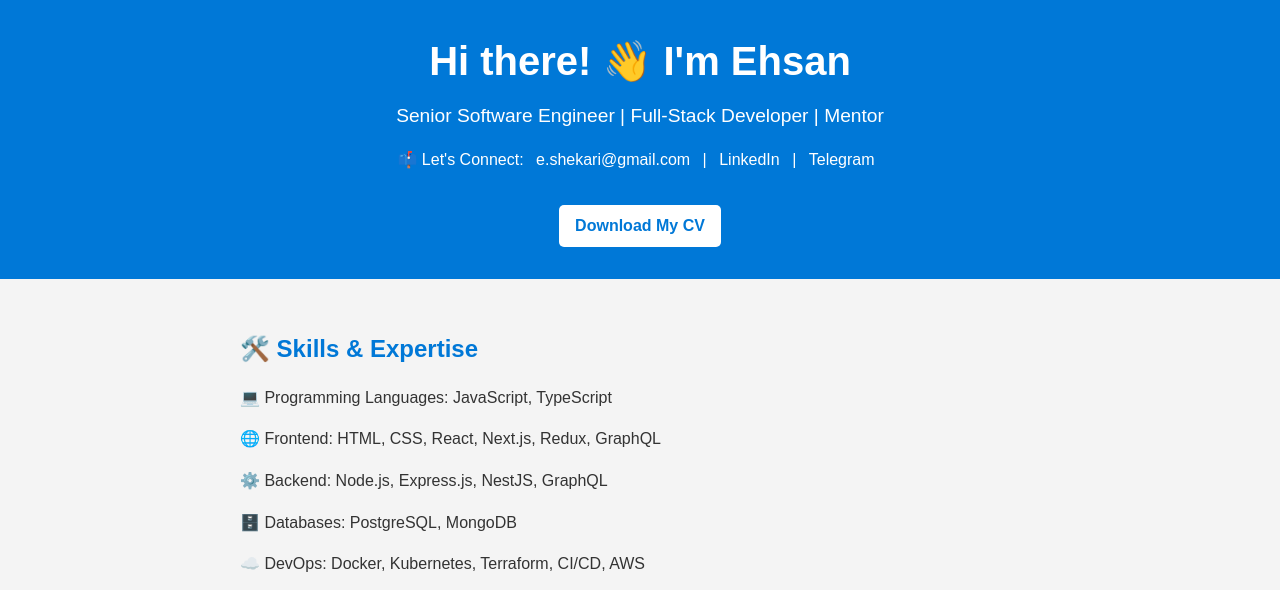
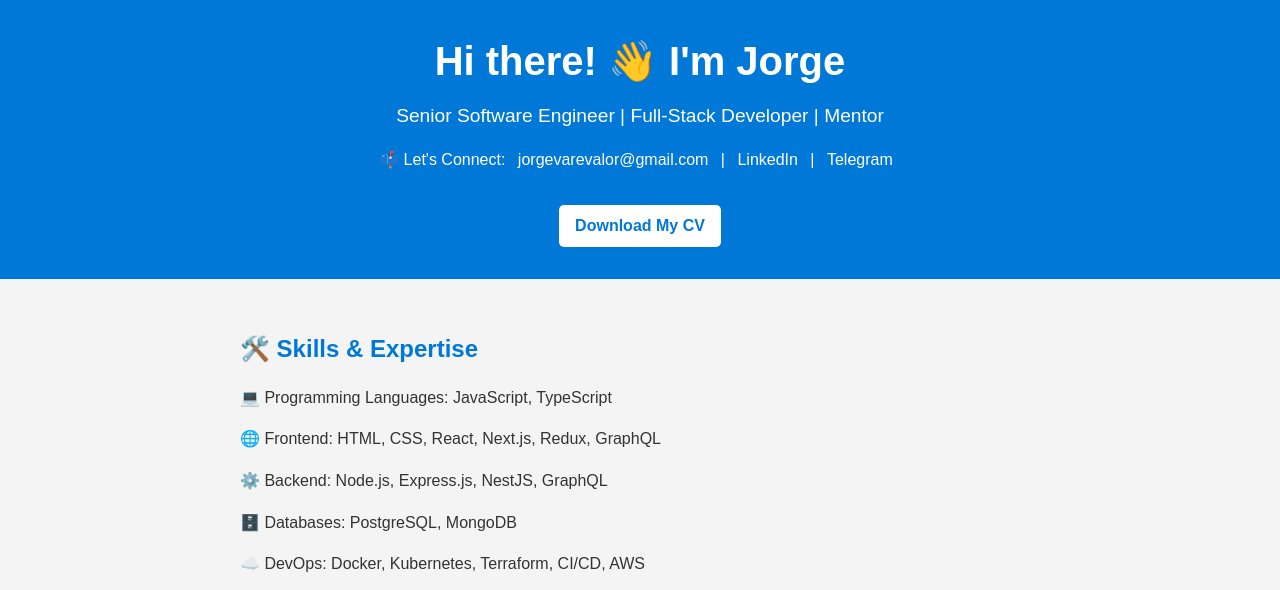
Before and after one commit to jorgevarevalor/personal-website, a plain HTML site: page index.html in a window 1280 px wide. Shown: the part 193-783 px from the top of the page. Drawn offline with Linux system fonts and the light colour scheme.

Commit message:
doing some editions

```diff
--- a/index.html
+++ b/index.html
@@ -10,7 +10,7 @@
     <header>
       <div class="profile">
         <img src="images/profile.jpg" alt="Ehsan Shekari" class="profile-pic" />
-        <h1>Hi there! 👋 I'm Ehsan</h1>
+        <h1>Hi there! 👋 I'm Jorge</h1>
         <p class="tagline">
           Senior Software Engineer | Full-Stack Developer | Mentor
         </p>
@@ -18,7 +18,7 @@
       <div class="contact-info">
         <p>
           📫 Let's Connect:
-          <a href="mailto:e.shekari@gmail.com">e.shekari@gmail.com</a> |
+          <a href="mailto:jorgevarevalor@gmail.com">jorgevarevalor@gmail.com</a> |
           <a href="https://www.linkedin.com/in/ehsan-shekari" target="_blank"
             >LinkedIn</a
           >
```
